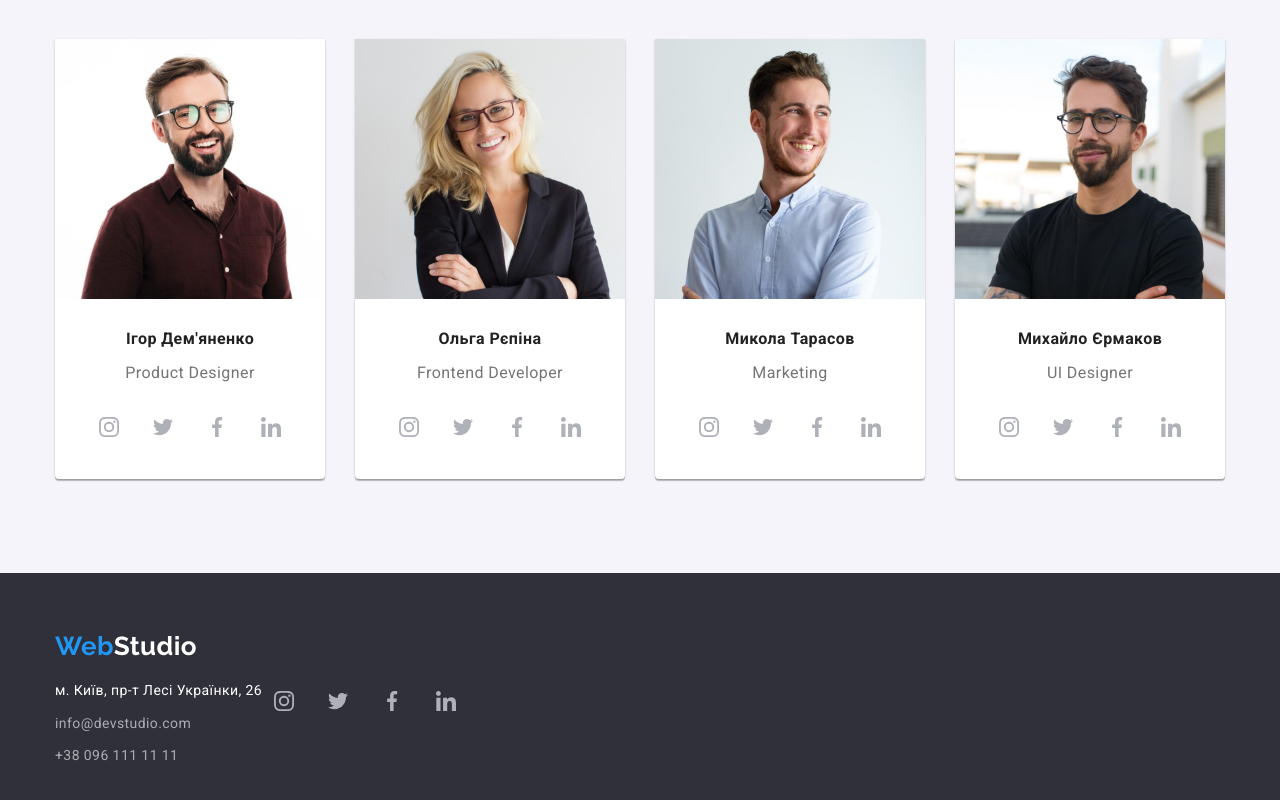
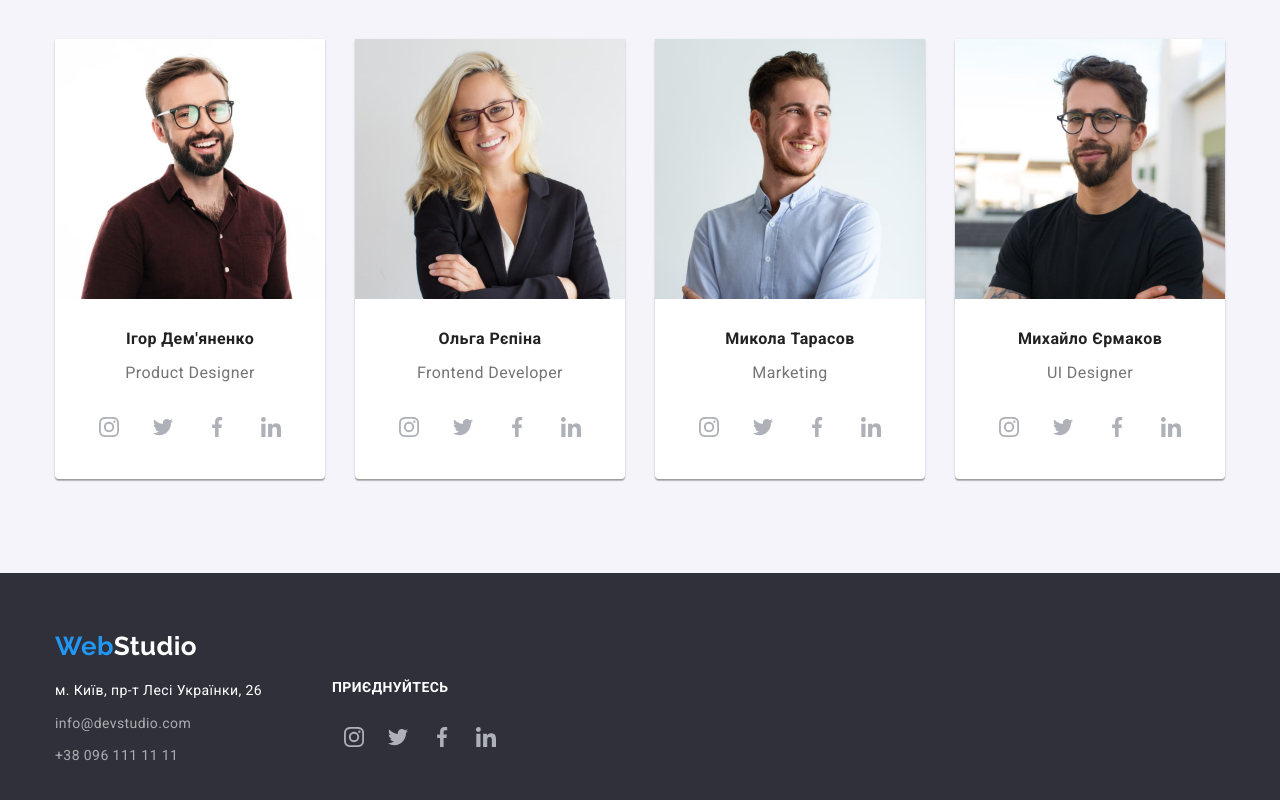
Before and after one commit to andrewfriday13/goit-markup-hw-04, a plain HTML site: page index.html in a window 1280 px wide. Shown: the part 1616-2416 px from the top of the page. Drawn offline with nearby package versions, Linux system fonts and the light colour scheme.

Commit message:
чорновий футер

```diff
--- a/css/styles.css
+++ b/css/styles.css
@@ -73,7 +73,15 @@ p {
   padding-top: 60px;
   padding-bottom: 60px;
 }
-
+.footer h2 {
+  font-weight: 700;
+  font-style: normal;
+  font-size: 14px;
+  line-height: 16px;
+  letter-spacing: 0.03em;
+  text-transform: uppercase;
+  margin-bottom: 20px;
+}
 footer [href="./index.html"] {
   display: block;
   color: var(--background);
@@ -362,3 +370,10 @@ ul [href="tel:+380961111111"]:focus {
   margin: 0 auto;
   padding: 0 15px 0 15px;
 }
+.social-footer {
+  display: flex;
+}
+.div {
+  display: flex;
+  gap: 70px;
+}
--- a/index.html
+++ b/index.html
@@ -269,10 +269,10 @@
         </div>
       </section>
     </main>
-    <footer class="footer">
+    <footer class="footer ">
       <div class="container">
         <a href="./index.html"><span>Web</span>Studio</a>
-        <address class="link-address">
+        <address class="link-address"><div class="div">
           <ul class="list">
             <li class="list-item">
               <a class="link" href="https://goo.gl/maps/d5CcS2hFM6yTFQRFA" target="_blank" rel="noopener no referre">
@@ -286,7 +286,9 @@
               <a class="link-address" href="tel:+380961111111">+38 096 111 11 11</a>
             </li>
           </ul>
-          <ul class="social-team">
+           <div>
+             <h2>приєднуйтесь</h2>
+             <ul class="social-footer">
                 <li class="social-item">
                   <a class="social-link" href="https://instagram.com/" target="_blank" rel="noopener noreferrer" aria-label="instagram">
                     <svg class="social-icon" width="20" height="20">
@@ -320,8 +322,9 @@
                 </a>
                </li>
               </ul>
+          </div>
+          </div>
         </address>
-
       </div>
     </footer>
   </body>
```
